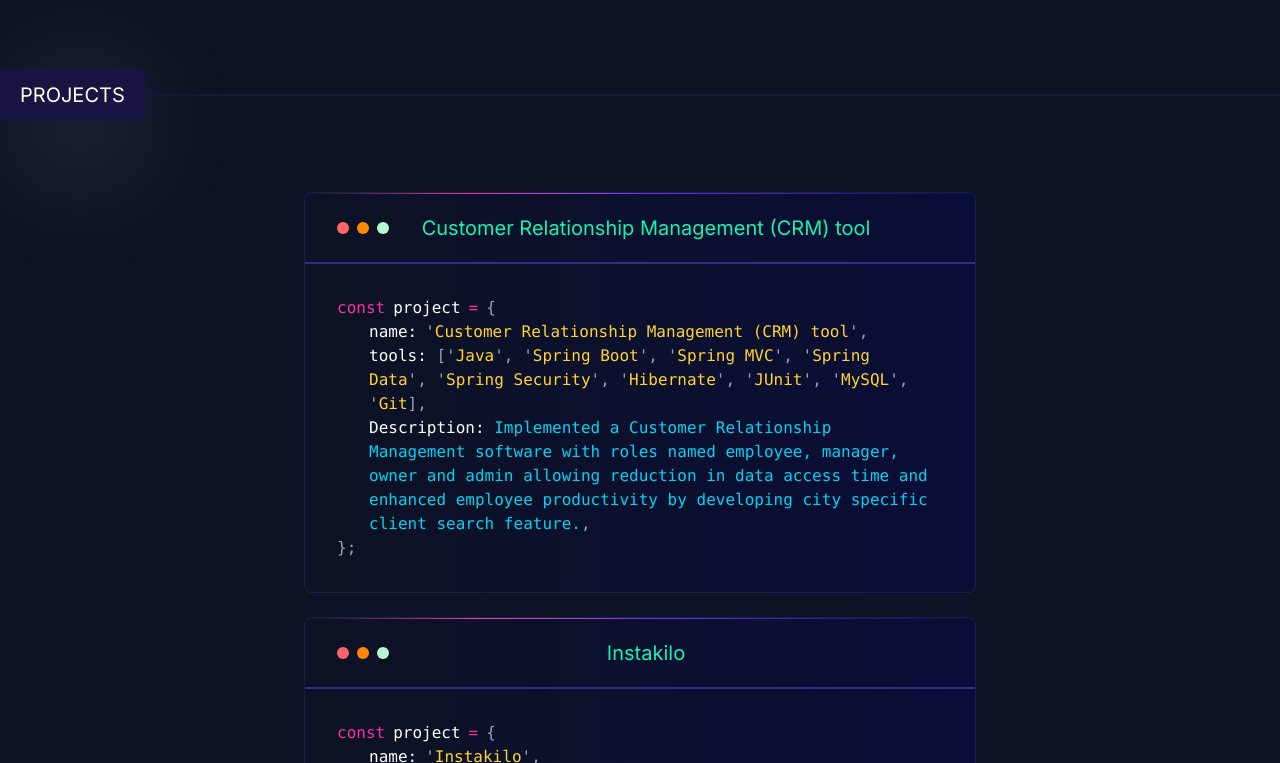
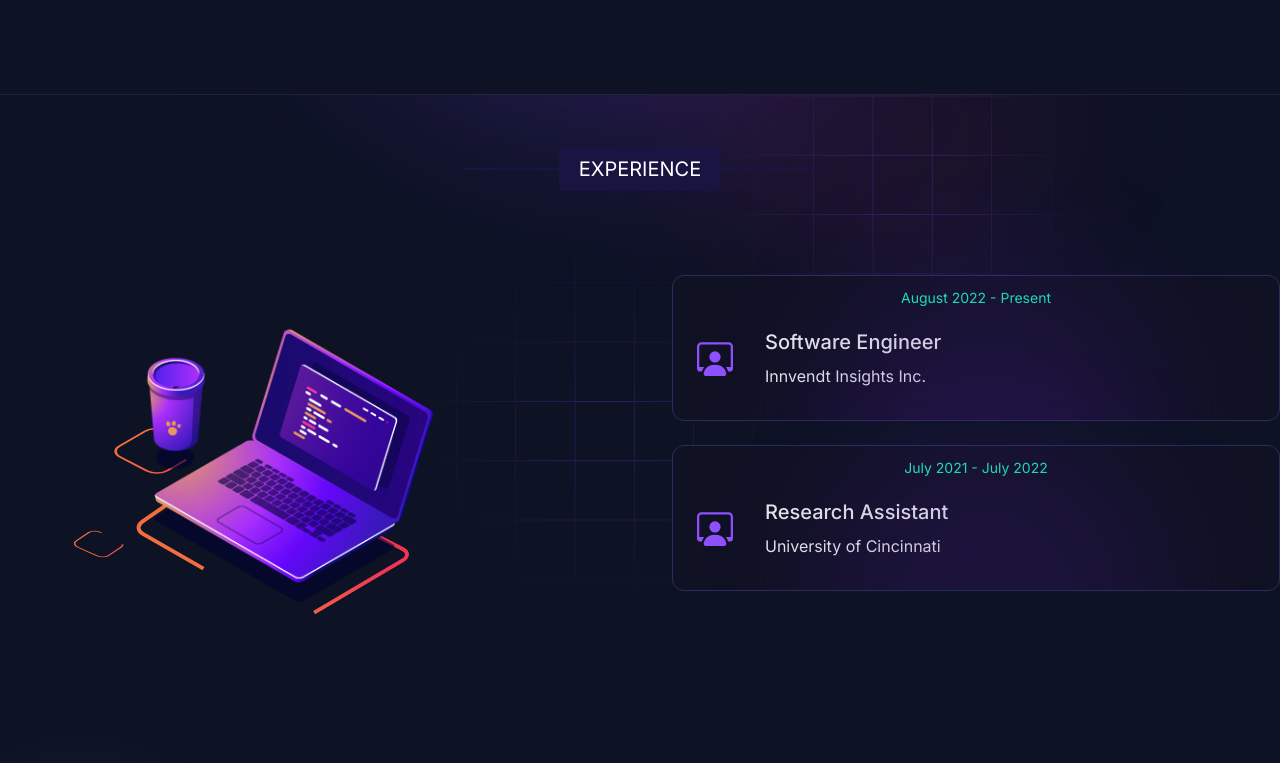
Before and after one commit to sujitjayaraj/Portfolio, a Next.js app: page / in a window 1280 px wide. Shown: the part 1097-1860 px from the top of the page. Built offline with nearby package versions, Linux system fonts and the light colour scheme.

Commit message:
Implemented Experience section

```diff
--- /dev/null
+++ b/app/components/experience.tsx
@@ -0,0 +1,75 @@
+import experience from "@/app/utils/data/experience";
+import type { Experience as ExperienceType } from "@/app/utils/data/experience";
+import Image from "next/image";
+import { BsPersonWorkspace } from "react-icons/bs";
+import code from "../assets/code.json";
+import AnimationLottie from "./animation-lottie";
+import GlowCard from "./glow-card";
+
+export default function Experience() {
+    return (
+        <div id={"experience"} className={"relative z-50 border-t my-12 lg:my-24 border-[#25213b]"}>
+            <Image src={"/section.svg"} alt={"Hero"}
+                   width={1572}
+                   height={795}
+                   className={"absolute top-0 -z-10"}
+            />
+
+            <div className={"flex justify-center my-5 lg:py-8"}>
+                <div className={"flex items-center"}>
+                    <span className={"w-24 h-[2px] bg-[#1a1443]"}></span>
+                    <span className={"bg-[#1a1443] w-fit text-white p-2 px-5 text-xl rounded-md"}>
+                        EXPERIENCE
+                    </span>
+                    <span className={"w-24 h-[2px] bg-[#1a1443]"}></span>
+                </div>
+            </div>
+
+            <div className={"py-8"}>
+                <div className={"grid grid-cols-1 lg:grid-cols-2 gap-8 lg:gap-16"}>
+                    <div className={"flex justify-center items-start"}>
+                        <div className={"w-full h-full"}>
+                            <AnimationLottie animationData={code} />
+                        </div>
+                    </div>
+
+                    <div>
+                        <div className={"flex flex-col gap-6"}>
+                            {
+                                experience.map((item: ExperienceType) => (
+                                    <GlowCard key={item.id} identifier={`experience-${item.id}`}>
+                                        <div className={"p-3 relative"}>
+                                            <Image src={"/blur-23.svg"} alt={"Hero"}
+                                                   width={1080}
+                                                   height={200}
+                                                   className={"absolute bottom-0 opacity-80"}
+                                            />
+                                            <div className={"flex justify-center"}>
+                                                <p className={"text-xs sm:text-sm text-[#16f2b3]"}>
+                                                    {item.start} - {item.end}
+                                                </p>
+                                            </div>
+                                            <div className={"flex items-center gap-x-8 px-3 py-5"}>
+                                                <div className={"text-violet-500 transition-all duration-300 hover:scale-125"}>
+                                                    <BsPersonWorkspace size={36} />
+                                                </div>
+                                                <div>
+                                                    <p className={"text-base sm:text-xl mb-2 font-medium"}>
+                                                        {item.title}
+                                                    </p>
+                                                    <p className={"text-sm sm:text-base"}>
+                                                        {item.company}
+                                                    </p>
+                                                </div>
+                                            </div>
+                                        </div>
+                                    </GlowCard>
+                                ))
+                            }
+                        </div>
+                    </div>
+                </div>
+            </div>
+        </div>
+    );
+}
--- a/app/page.tsx
+++ b/app/page.tsx
@@ -1,5 +1,6 @@
 import Hero from "@/app/components/hero";
 import About from "@/app/components/about";
+import Experience from "@/app/components/experience";
 import Projects from "@/app/components/projects";
 import Education from "@/app/components/education";
 
@@ -8,6 +9,7 @@ export default function Home() {
       <div>
         <Hero />
         <About />
+        <Experience />
         <Projects />
         <Education />
       </div>
--- /dev/null
+++ b/app/utils/data/experience.ts
@@ -0,0 +1,26 @@
+export interface Experience {
+    id: number
+    title: string
+    company: string
+    start: string
+    end: string
+}
+
+const experience: Experience[] = [
+    {
+        id: 1,
+        title: "Software Engineer",
+        company: "Innvendt Insights Inc.",
+        start: "August 2022",
+        end: "Present"
+    },
+    {
+        id: 2,
+        title: "Research Assistant",
+        company: "University of Cincinnati",
+        start: "July 2021",
+        end: "July 2022"
+    }
+];
+
+export default experience;
```
